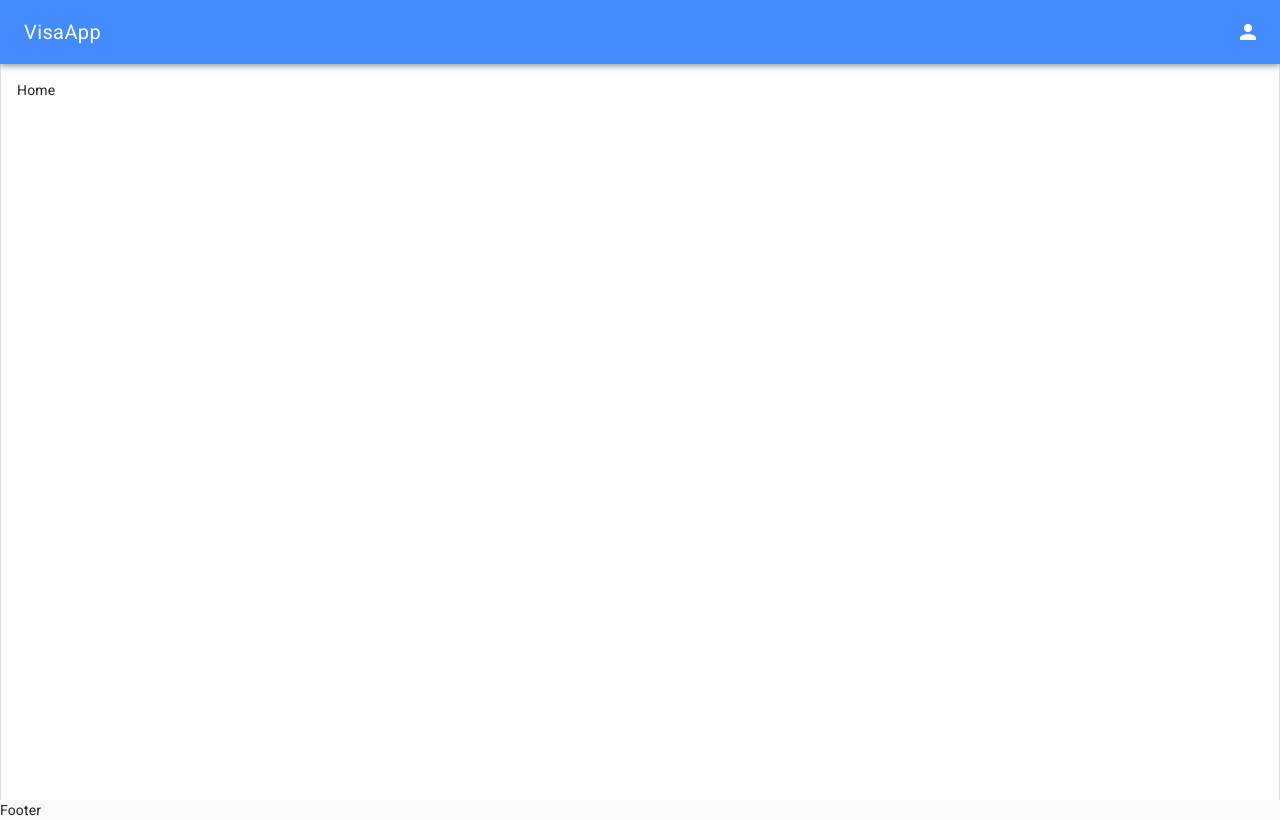
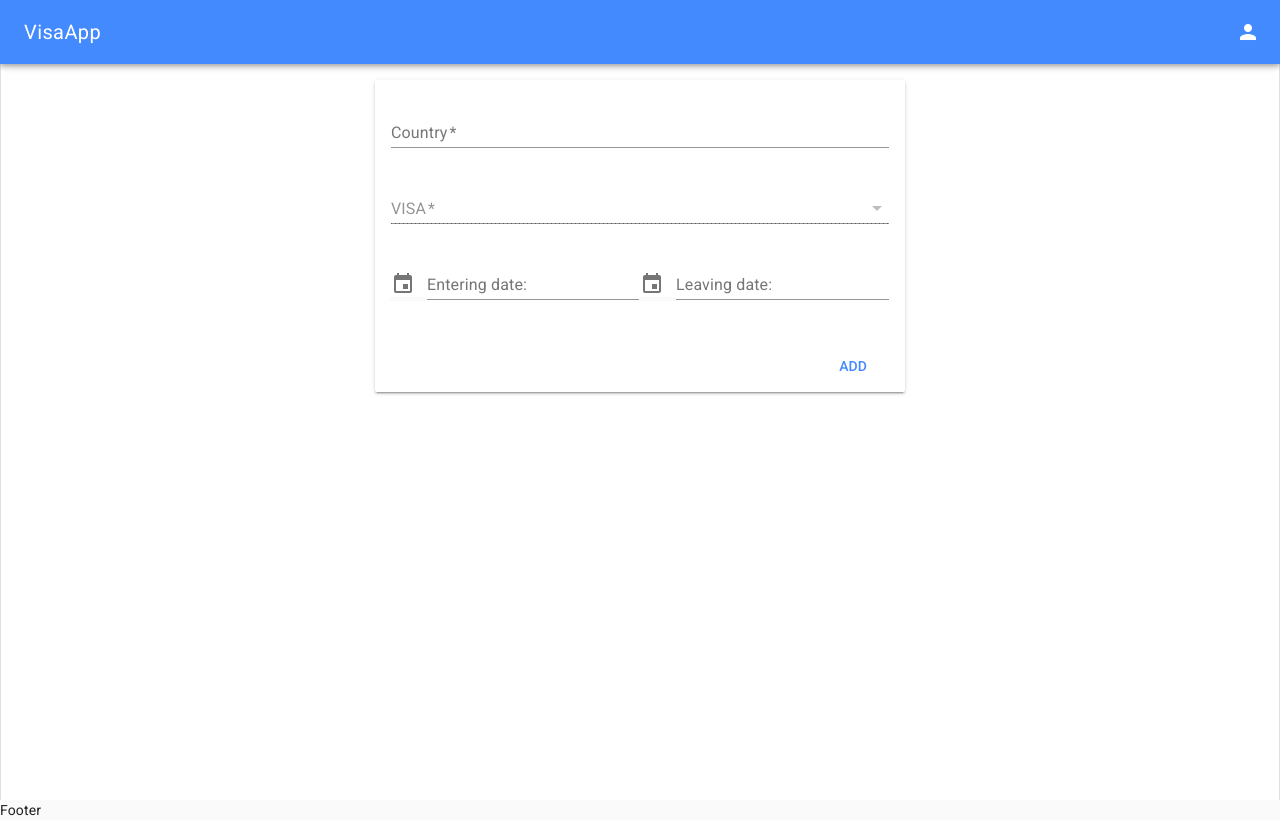
Before and after one commit to Dima157/visa-fe, a Vue app: page /#/ in a window 1280 px wide. Built offline with nearby package versions, Linux system fonts and the light colour scheme.

Commit message:
Implement new trip form

```diff
--- /dev/null
+++ b/src/components/forms/NewTripForm.vue
@@ -0,0 +1,105 @@
+<template>
+  <div class="md-layout md-gutter md-alignment-top-center">
+    <form @submit.prevent="submitTrip">
+      <md-card class="md-size-55">
+        <md-card-content>
+          <div class="md-layout">
+            <div class="md-layout-item">
+              <md-autocomplete v-model="selectedCountry" :md-options="availableCountries" required>
+                <label>Country</label>
+              </md-autocomplete>
+            </div>
+          </div>
+          <div class="md-layout">
+            <div class="md-layout-item">
+              <md-field>
+                <label for="selectedVisa">VISA</label>
+                <md-select v-model="selectedVisa" id="selectedVisa" required v-bind:disabled="! selectedCountry">
+                  <md-option v-for="visa in availableVisas" :value="visa.id" :key="visa.id">
+                    {{ visa.name }} ID: {{ visa.id }}
+                  </md-option>
+                </md-select>
+              </md-field>
+            </div>
+          </div>
+          <div class="md-layout">
+            <div class="md-layout-item">
+              <md-datepicker v-model="dateFrom" required>
+                <label>Entering date:</label>
+              </md-datepicker>
+            </div>
+            <div class="md-layout-item">
+              <md-datepicker v-model="dateTo">
+                <label>Leaving date:</label>
+              </md-datepicker>
+            </div>
+          </div>
+        </md-card-content>
+        <md-card-actions>
+          <md-button type="submit" class="md-primary" :disabled="isSaving">Add</md-button>
+        </md-card-actions>
+      </md-card>
+      <md-snackbar :md-active.sync="isSaved">The trip was saved with success!</md-snackbar>
+    </form>
+  </div>
+</template>
+
+<script>
+export default {
+  name: "NewTripForm",
+  data: () => {
+    return {
+      selectedCountry: null,
+      selectedVisa: null,
+      dateFrom: null,
+      dateTo: null,
+      isSaving: false,
+      isSaved: false,
+    }
+  },
+  computed: {
+    availableCountries() {
+      return [
+        'Algeria',
+        'Argentina',
+        'Brazil',
+        'Canada',
+        'Italy',
+        'Japan',
+        'United Kingdom',
+        'United States'
+      ];
+    },
+    availableVisas() {
+      if (this.selectedCountry) {
+        return [
+          {name: `${this.selectedCountry} | Visa 1`, id: 1},
+          {name: `${this.selectedCountry} | Visa 2`, id: 2}
+        ]
+      } else {
+        return [];
+      }
+    }
+  },
+  methods: {
+    submitTrip() {
+      this.isSaving = true;
+      // TODO : replace with API call
+      window.setTimeout(() => {
+        this.isSaved = true
+        this.isSaving = false
+        this.clearForm()
+      }, 1500)
+    },
+
+    clearForm(){
+      this.dateFrom = null;
+      this.dateTo = null;
+    }
+  },
+
+  mounted() {
+    this.country = 'USA';
+  }
+}
+</script>
--- a/src/views/Home.vue
+++ b/src/views/Home.vue
@@ -1,5 +1,14 @@
 <template>
   <div class="home">
-    Home
+    <new-trip-form/>
   </div>
 </template>
+<script>
+import NewTripForm from "@/components/forms/NewTripForm";
+export default {
+  name: 'Home',
+  components: {
+    NewTripForm
+  }
+}
+</script>
```
